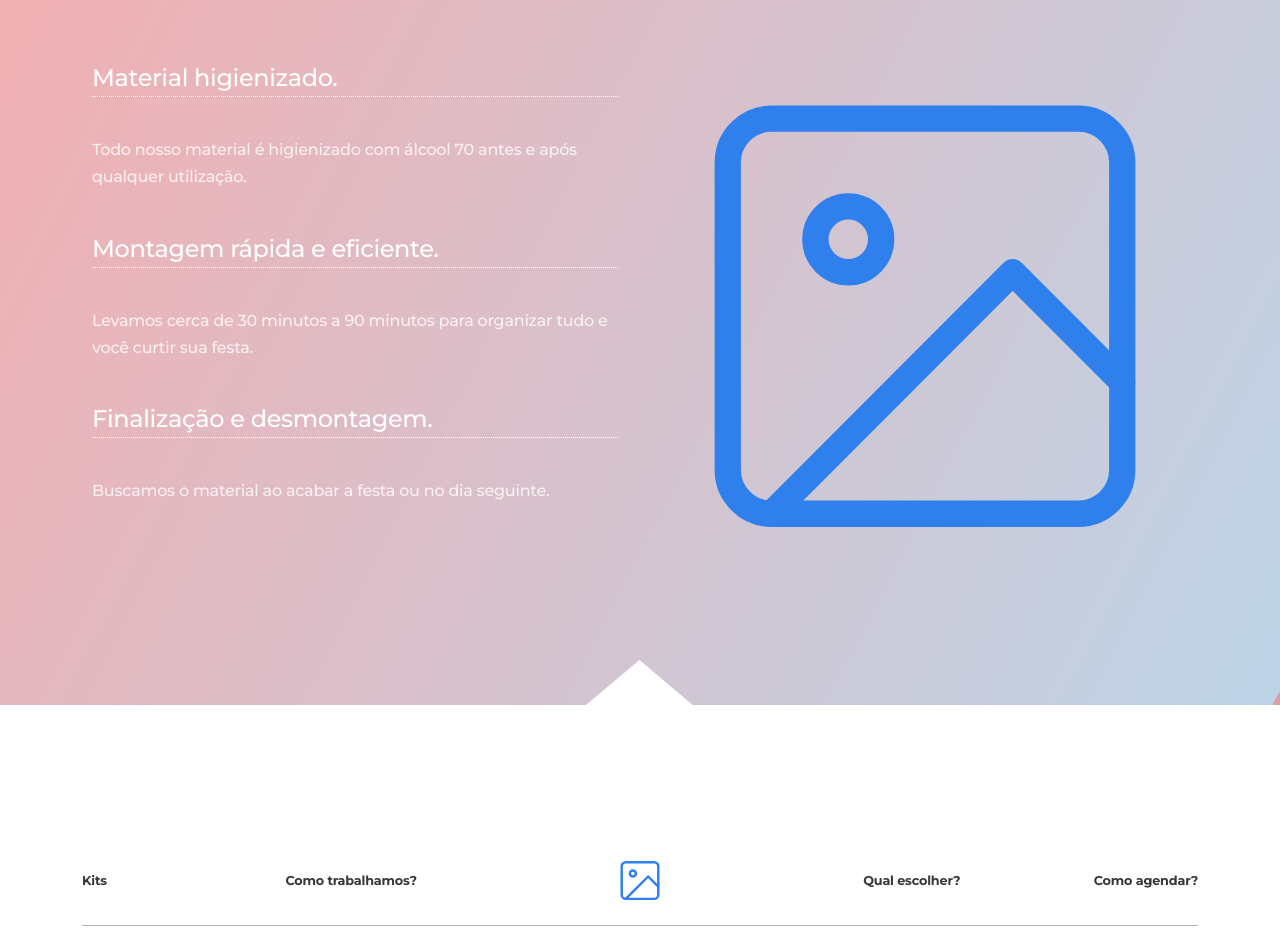
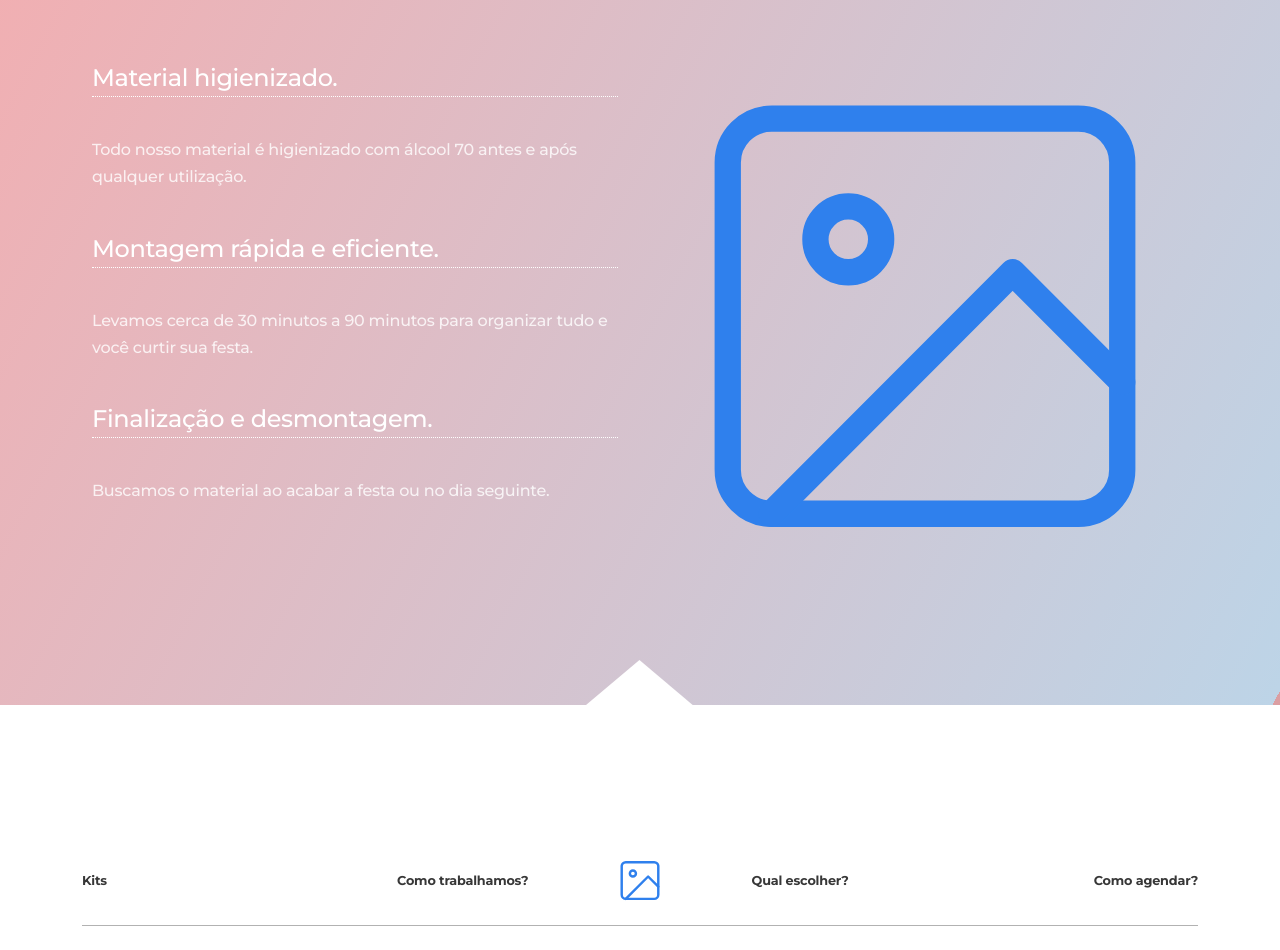
Before and after one commit to andraderafa72/koisaradafestas-frontend, a React (Create React App) app: page / in a window 1280 px wide. Shown: the part 3708-4658 px from the top of the page. Built offline with nearby package versions, Linux system fonts and the light colour scheme.

Commit message:
Correção de responsividade no 'Footer'
Alteração no tamanho da fonte e da <nav>

```diff
--- a/src/Components/Footer/style.css
+++ b/src/Components/Footer/style.css
@@ -25,7 +25,7 @@
 }
 
 .footer-nav nav {
-  width: 30% !important;
+  width: 40%!important;
   display: flex;
   justify-content: space-between;
 }
@@ -40,9 +40,21 @@
   color: #222;
 }
 
+@media(max-width:992px) {
+  .footer-nav nav li a {
+    font-size: 0.7rem;
+  }
+
+  .footer-nav img {
+    width: 112.5px;
+    height: 37.5px;
+  }
+}
 @media(max-width:500px) {
   .footer-nav nav li a {
     font-size: 0.6rem;
+    line-height: 130%;
+
   }
 
   .footer-nav img {
```
